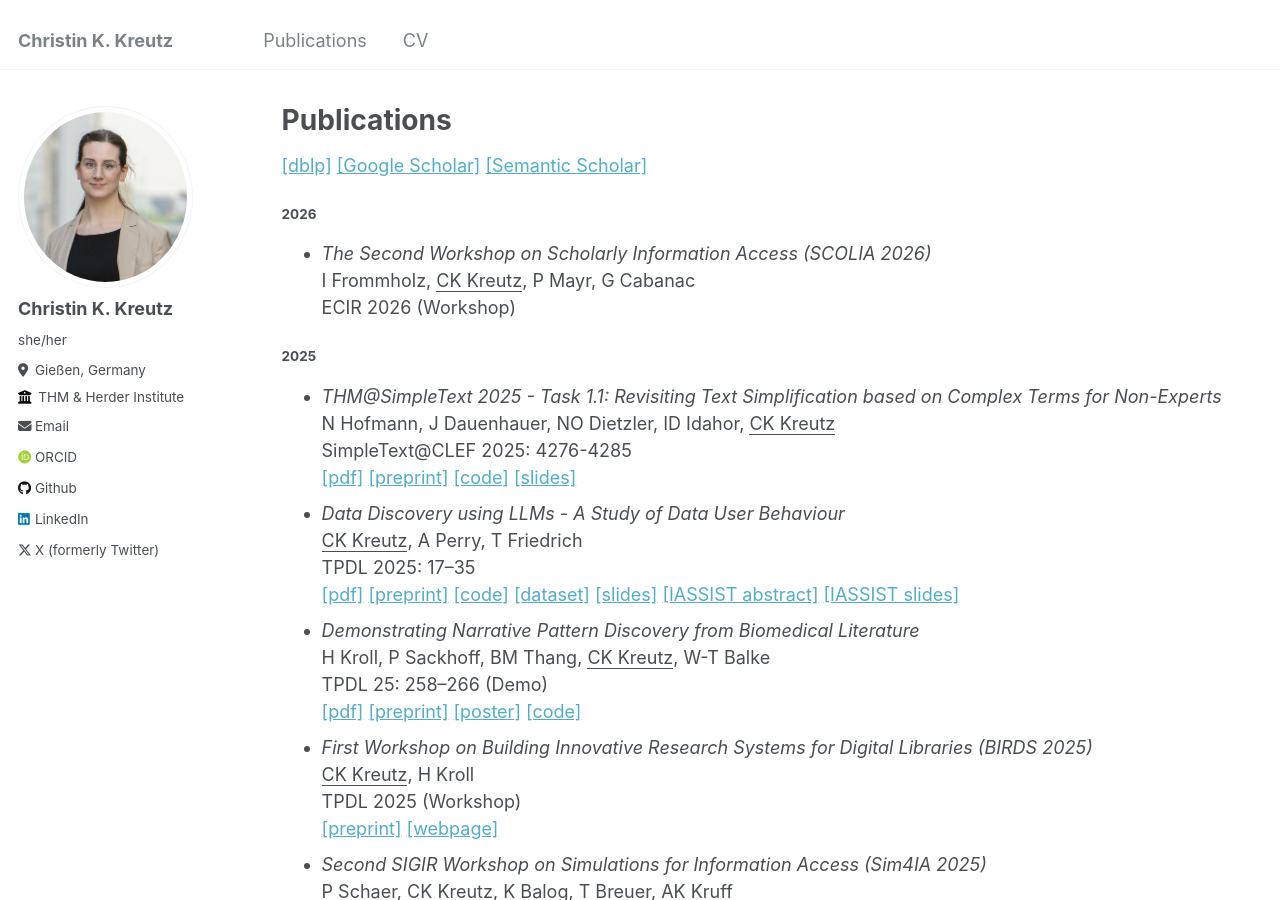
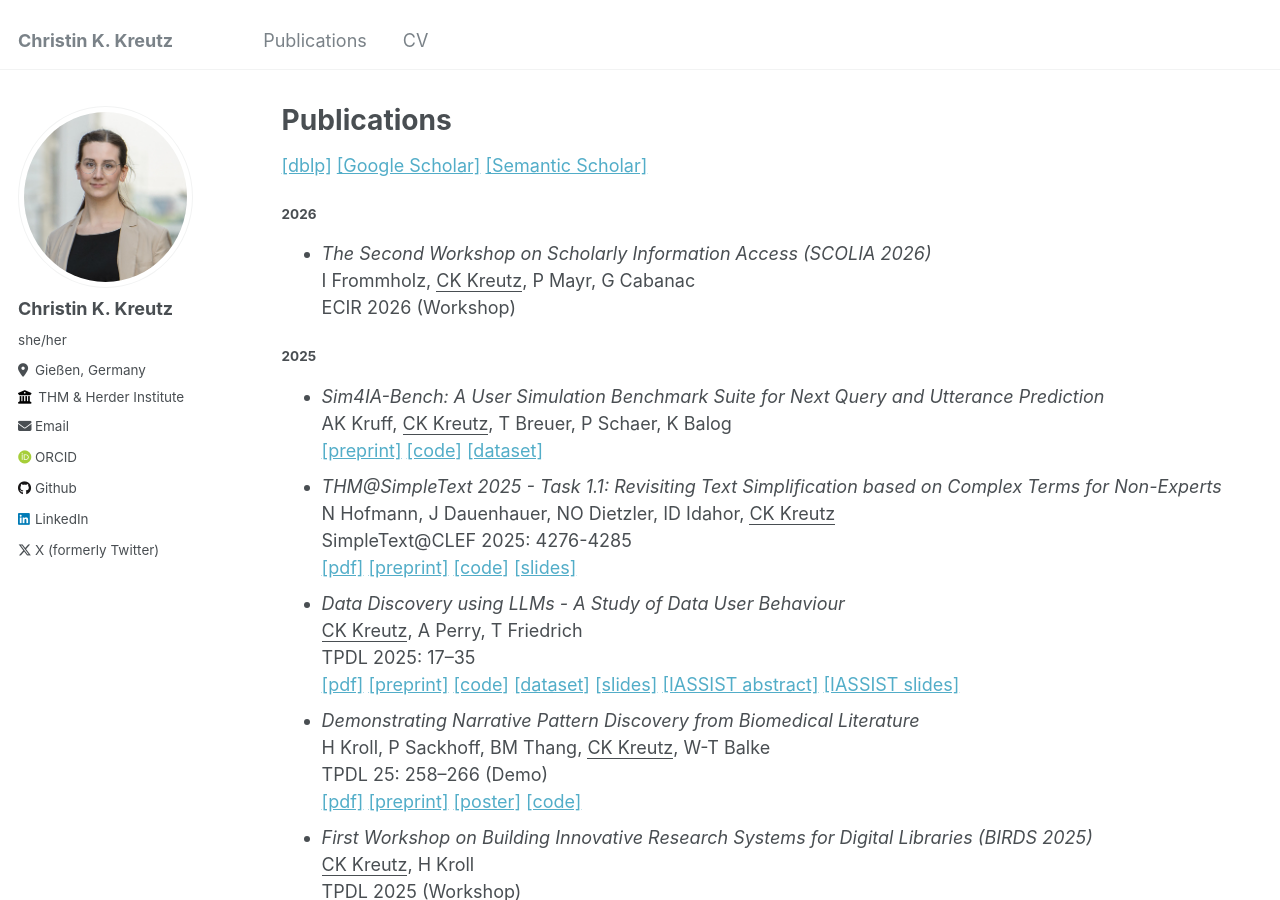
Before and after one commit to kreutzch/kreutzch.github.io, a Jekyll site: the page built from _pages/publications.md, in a window 1280 px wide and 900 px high. Built offline with Jekyll 4.4.1, drawn with Linux system fonts in a browser that asks for light colours; some web fonts are replaced.

Commit message:
Update publications.md

```diff
--- a/_pages/publications.md
+++ b/_pages/publications.md
@@ -14,6 +14,11 @@ ECIR 2026 (Workshop)
 
 
 ##### 2025
+- *Sim4IA-Bench: A User Simulation Benchmark Suite for Next Query and Utterance Prediction*\\
+AK Kruff, <u>CK Kreutz</u>, T Breuer, P Schaer, K Balog\\
+[[preprint]](https://arxiv.org/pdf/2511.09329)
+[[code]](https://github.com/irgroup/Sim4IA-Bench)
+[[dataset]](https://zenodo.org/communities/sim4ia_workshop_2025)
 - *THM@SimpleText 2025 - Task 1.1: Revisiting Text Simplification based on Complex Terms for Non-Experts*\\
 N Hofmann, J Dauenhauer, NO Dietzler, ID Idahor, <u>CK Kreutz</u>\\
 SimpleText@CLEF 2025: 4276-4285\\
```
